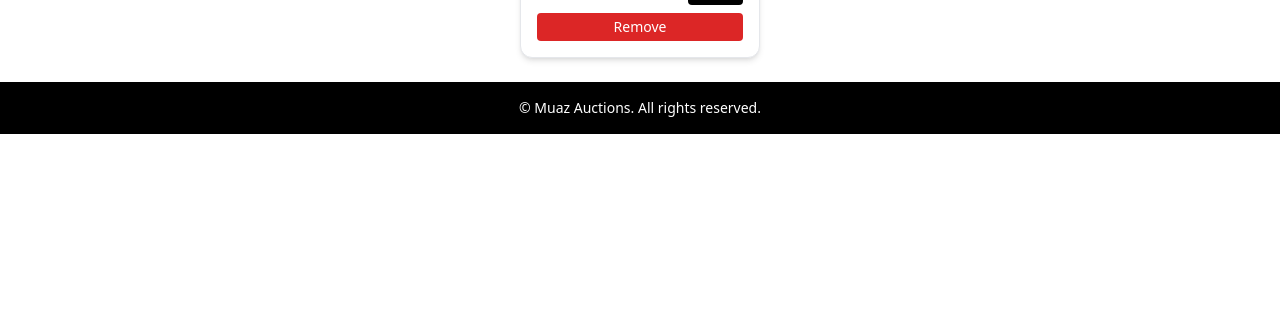
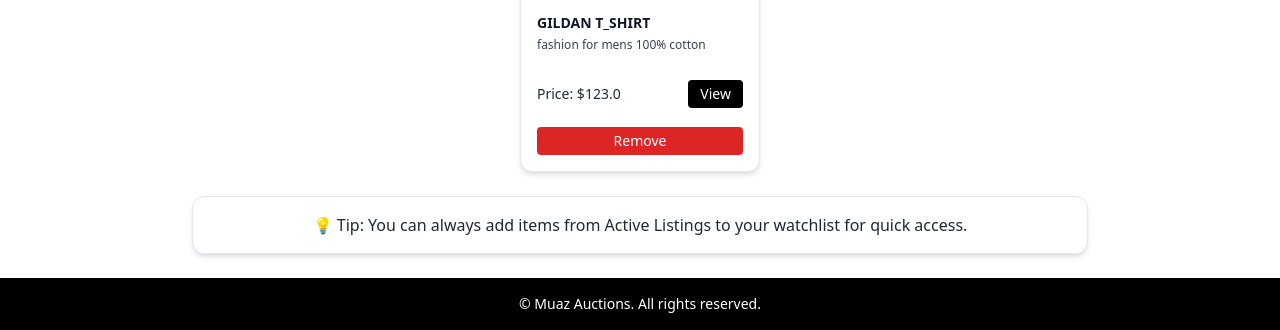
Before and after one commit to Muaz2004/E-Commerce, a Django app: page /wdisplay in a window 1280 px wide. Shown: the part 722-1052 px from the top of the page. Before the commit the page ends 856 px from the top, so only its background shows below. Run offline with Django 5.2, Linux system fonts and the light colour scheme; a user stored in the database is signed in; data comes from the database, SQL or seed files in the repository; some libraries are stand-ins or nearby versions.

Commit message:
some styled

```diff
--- a/auctions/templates/auctions/watchlist.html
+++ b/auctions/templates/auctions/watchlist.html
@@ -1,6 +1,11 @@
 {% extends "auctions/layout.html" %}
 {% block title %}My Watchlist{% endblock %}
 {% block body %}
+
+<!-- Header Message Card -->
+<div class="max-w-4xl mx-auto mb-6 p-4 bg-white dark:bg-gray-800 border border-gray-200 dark:border-gray-700 rounded-xl shadow-md text-center text-gray-800 dark:text-gray-100">
+  👀 Check your saved items here. Keep track of listings you like!
+</div>
 
 <h2 class="text-3xl font-bold mb-6 text-center">My Watchlist</h2>
 
@@ -11,7 +16,7 @@
 <!-- Watchlist Grid -->
 <div class="flex flex-wrap justify-center gap-6 px-4">
     {% for listings in query %}
-        <div class="bg-white border border-gray-200 rounded-xl shadow-md hover:shadow-xl transition overflow-hidden flex flex-col w-60">
+        <div class="bg-white border border-gray-200 rounded-xl shadow-md hover:shadow-xl transition overflow-hidden flex flex-col w-60 h-80">
 
             <!-- Image -->
             {% if listings.image_url %}
@@ -26,11 +31,11 @@
             <!-- Card Content -->
             <div class="p-4 flex flex-col flex-1 justify-between">
                 <div>
-                    <h3 class="text-sm font-semibold truncate mb-1">{{ listings.title }}</h3>
-                    <p class="text-xs text-gray-700 truncate mb-2">{{ listings.description }}</p>
+                    <h3 class="text-sm font-semibold truncate mb-1 text-gray-900 dark:text-gray-100">{{ listings.title }}</h3>
+                    <p class="text-xs text-gray-700 dark:text-gray-200 truncate mb-2">{{ listings.description }}</p>
                 </div>
                 <div class="mt-2 flex justify-between items-center">
-                    <span class="text-sm font-medium text-gray-800">Price: ${{ listings.starting_bid.placed_bid }}</span>
+                    <span class="text-sm font-medium text-gray-800 dark:text-gray-100">Price: ${{ listings.starting_bid.placed_bid }}</span>
                     <a href="{% url 'display' listings.id %}"
                        class="text-sm bg-black text-white px-3 py-1 rounded hover:bg-gray-800 transition">
                         View
@@ -50,4 +55,9 @@
     {% endfor %}
 </div>
 
+<!-- Footer Message Card -->
+<div class="max-w-4xl mx-auto mt-6 p-4 bg-white dark:bg-gray-800 border border-gray-200 dark:border-gray-700 rounded-xl shadow-md text-center text-gray-800 dark:text-gray-100">
+  💡 Tip: You can always add items from Active Listings to your watchlist for quick access.
+</div>
+
 {% endblock %}
```
Also changed, not shown: auctions/templates/auctions/index.html (+13 -3 lines).
